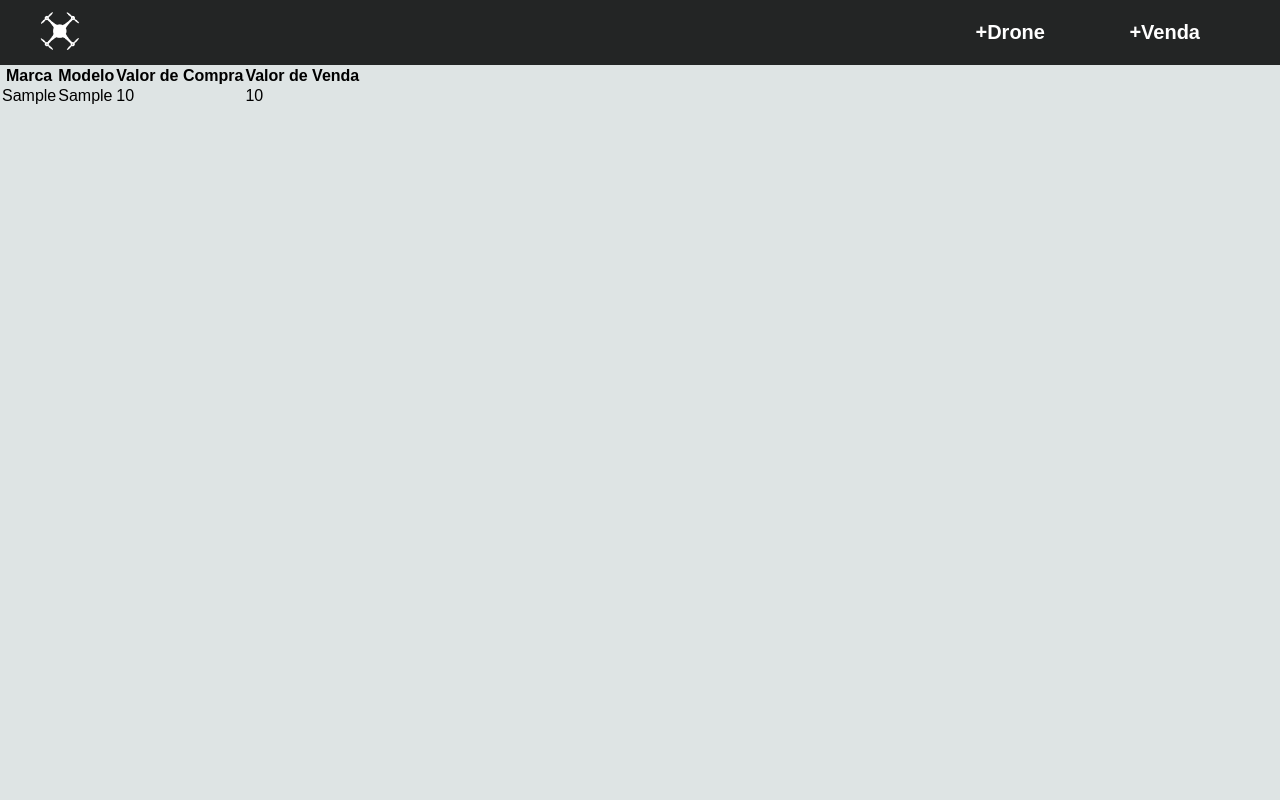
After one commit to brunovidal91/mydronesystem, a PHP site: page /app.php in a window 1280 px wide. The commit adds this page. Run offline with PHP 8.4, Linux system fonts and the light colour scheme; tables that the repository leaves empty or names only in its code hold one stand-in row (values such as "Sample post").

Commit message:
second commit

```diff
--- /dev/null
+++ b/app.php
@@ -0,0 +1,84 @@
+<?php
+require_once("conexao.php");
+
+$req = $conn->query("SELECT * FROM drone");
+
+?>
+
+<!DOCTYPE html>
+<html lang="pt-br">
+<head>
+    <meta charset="UTF-8">
+    <meta http-equiv="X-UA-Compatible" content="IE=edge">
+    <meta name="viewport" content="width=device-width, initial-scale=1.0">
+    <link rel="stylesheet" href="css/style-app.css">
+
+    <title>Dashboard</title>
+</head>
+<body>
+    <div class="main">
+        <nav class="menu">
+            <div class="nav-logo"><a href="#"><img src="img/drone2.png" alt="logo"></a></div>
+            <div class="nav-links">
+                <ul>
+                    <li><a href="#" onClick="Fec.fechar()">+Drone</a></li>
+                    <li><a href="#">+Venda</a></li>
+                </ul>
+            </div>
+
+        </nav>
+
+        <main>
+            <table>
+
+            <thead>
+                <tr>
+                    <th>Marca</th>
+                    <th>Modelo</th>
+                    <th>Valor de Compra</th>
+                    <th>Valor de Venda</th>
+                </tr>
+            </thead>
+
+
+            <tbody>
+
+                        <?php while($tent = $req->fetch_array()){ ?>
+
+                <tr>
+                    <td><?php echo $tent["marca"]; ?></td>
+                    <td><?php echo $tent["modelo"]; ?></td>
+                    <td><?php echo $tent["valor_compra"]; ?></td>
+                    <td><?php echo $tent["valor_venda"]; ?></td>
+                </tr>
+
+                    <?php } ?>
+
+            </tbody>
+
+
+            </table>
+
+        </main>
+
+    </div>
+
+    <div class="modal-overlay active">
+        <div class="win">
+            <button onClick="Fec.fechar()">X</button>
+            <h1>Cadastro de Drone</h1>
+            <form action="#" method="POST">
+
+                <input type="text" name="marca" placeholder="marca..."required autofocus autocomplete="off">
+                <input type="text" name="modelo" placeholder="modelo..."required autocomplete="off">
+                <input type="number" name="valor_compra" placeholder="valor de compra..." required autocomplete="off">
+                <input type="number" name="valor_venda" placeholder="valor de venda..."required autocomplete="off">
+                <input type="submit" value="Registrar">
+            </form>
+        </div>
+
+    </div>
+
+<script type="text/javascript" src="js/script.js"></script>
+</body>
+</html>
--- /dev/null
+++ b/conexao.php
@@ -0,0 +1,13 @@
+<?php
+$bd = "drones";
+$servidor = "localhost";
+$usuario = "root";
+$senha = "";
+
+try{
+    $conn =mysqli_connect($servidor, $usuario, $senha, $bd);
+}catch(Exception $e){
+    echo 'Erro de banco de dados' .$e;
+}
+
+?>
--- /dev/null
+++ b/css/style-app.css
@@ -0,0 +1,129 @@
+*{
+    margin: 0;
+    padding: 0;
+    text-decoration: none;
+    box-sizing: border-box;
+    font-family: Arial, Helvetica, sans-serif;
+}
+
+.main{
+    width: 100vw;
+    height: 100vh;
+    background-color: #dee4e4;
+}
+
+.menu{
+    display: flex;
+    justify-content: space-between;
+    background-color: #232525;
+    height: 65px;
+    align-items: center;
+}
+
+.nav-logo a img{
+    width: 60%;
+
+}
+
+.nav-links ul{
+    list-style: none;
+}
+
+.nav-links ul li{
+    margin-right: 80px;
+    display: inline-block;
+}
+
+.nav-links ul li a{
+    color: white;
+    font-weight: bold;
+    font-size: 20px;
+
+}
+.nav-links ul li a:hover{
+    color: #087c7c;
+    transition: all 0.8s ease 0s;
+
+}
+
+.login form input[type="submit"]:hover{
+    background-color: #156464;
+    cursor: pointer;
+    transition: 0.8s;
+}
+
+.modal-overlay{
+    background-color: rgba(0,0,0,0.7);
+    width: 100vw;
+    height: 100vh;
+    display: flex;
+
+
+    top: 0;
+    position: fixed;
+
+    opacity: 1;
+    visibility: visible;
+
+}
+
+.modal-overlay.active{
+
+    opacity: 0;
+    visibility: hidden;
+}
+
+.win{
+    width: 400px;
+    height: 300px;
+    background-color: #232325;
+    display: flex;
+    align-items: center;
+    justify-content: center;
+    flex-direction: column;
+    margin-left: 80%;
+    margin-top: 4%;
+
+}
+
+.win form{
+    display: flex;
+    flex-direction: column;
+    background-color: black;
+    width: 80%;
+    padding: 10px;
+    border-radius: 10px;
+}
+
+.win form input{
+    width: 100%;
+    margin-top: 8px;
+    border: none;
+    border-radius: 5px;
+    padding: 8px;
+    margin: 5px 0;
+    text-align: center;
+}
+
+.win form input[type="submit"]{
+    background-color: #232325;
+    color: #087c7c;
+    cursor: pointer;
+    font-weight: bold;
+}
+
+h1{
+    color: white;
+    font-size: 1.2em;
+    margin-bottom: 10px;
+}
+h2{
+    margin-left: 80%;
+    color: darkred;
+    cursor: pointer;
+    font-size: 1em;
+}
+
+h2:hover{
+    color: red;
+}
--- a/index.php
+++ b/index.php
@@ -1,3 +1,7 @@
+<?php
+    require_once("conexao.php")
+?>
+
 <!DOCTYPE html>
 <html lang="pt-br">
 <head>
@@ -12,7 +16,7 @@
         <div class="container">
             <div class="login-logo"><img src="img/drone2.png" alt="logo"></div>
             <div class="login">
-                <form action="" method="POST">
+                <form action="app.php" method="POST">
                     <input type="text" name="user" placeholder="E-mail" required autofocus autocomplete="off"/>
                     <input type="password" name="pass" placeholder="Senha" required autocomplete="off"/>
                     <input type="submit" value="Entrar"/>
--- /dev/null
+++ b/js/script.js
@@ -0,0 +1,5 @@
+const Fec = {
+    fechar(){
+        document.querySelector('.modal-overlay').classList.toggle('active');
+    }
+}
```
Also changed, not shown: config.php (added, +19 -0 lines), css/style.css (+7 -4 lines), logout.php (added).
